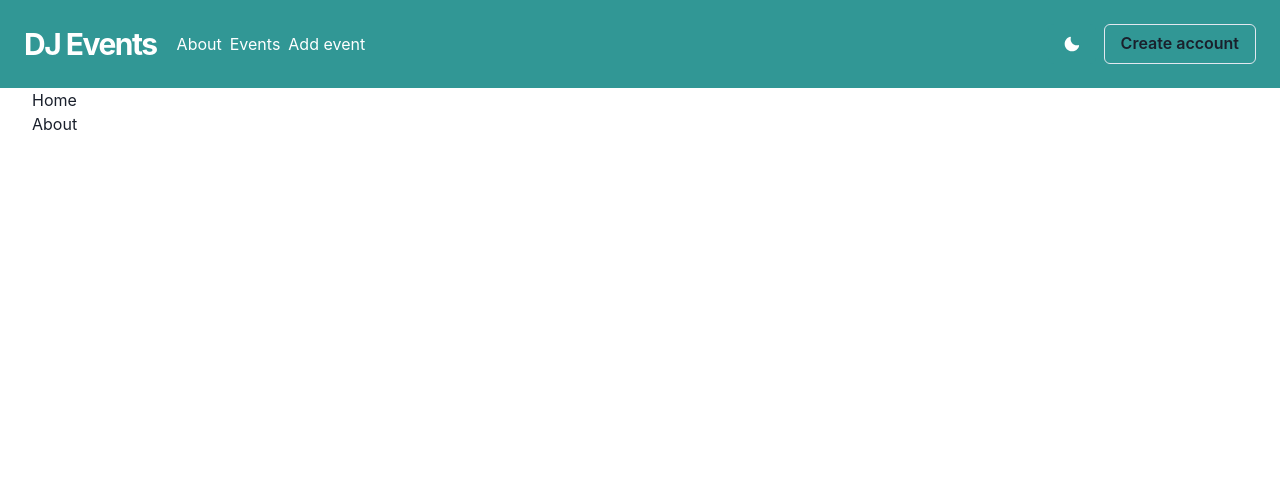
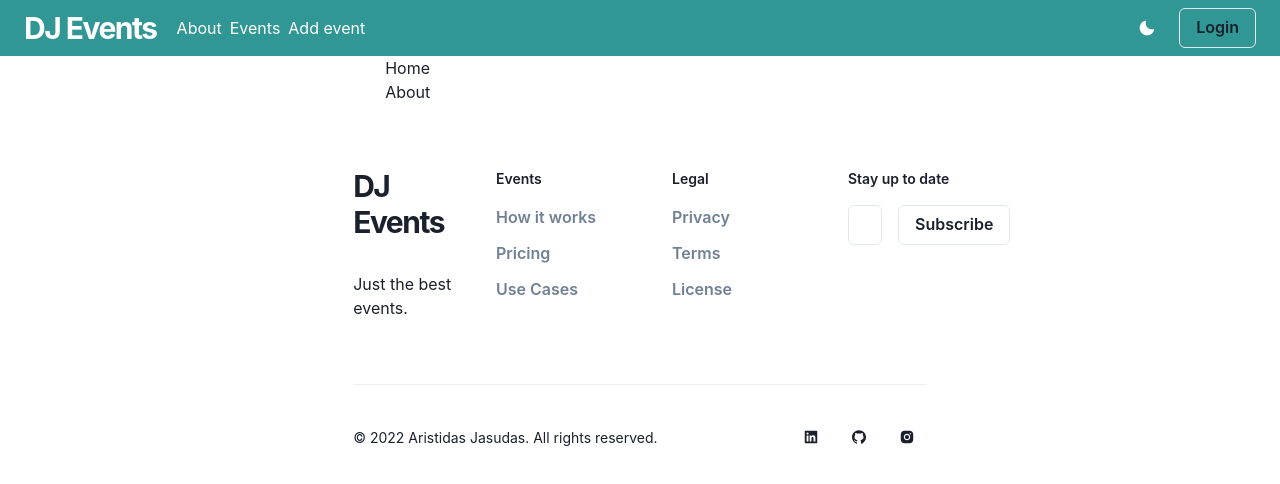
Before and after one commit to st-182/dj-events-frontend, a Next.js app: page / in a window 1280 px wide. Shown: the top 484 px of the page. Built offline with nearby package versions, Linux system fonts and the light colour scheme.

Commit message:
icons added

```diff
--- a/components/Footer.tsx
+++ b/components/Footer.tsx
@@ -1,5 +1,17 @@
-import { Container, Stack } from "@chakra-ui/react";
 import React from "react";
+import {
+  Button,
+  ButtonGroup,
+  Container,
+  Divider,
+  IconButton,
+  Input,
+  Stack,
+  Text
+} from "@chakra-ui/react";
+import Logo from "./Logo";
+import { AiFillLinkedin, AiFillGithub, AiFillInstagram } from "react-icons/ai";
+import Link from "next/link";
 
 export default function Footer() {
   return (
@@ -12,7 +24,7 @@ export default function Footer() {
       >
         <Stack spacing={{ base: "6", md: "8" }} align="start">
           <Logo />
-          <Text color="muted">Create beautiful websites remarkably fast.</Text>
+          <Text color="muted">Just the best events. </Text>
         </Stack>
         <Stack
           direction={{ base: "column-reverse", md: "column", lg: "row" }}
@@ -21,12 +33,18 @@ export default function Footer() {
           <Stack direction="row" spacing="8">
             <Stack spacing="4" minW="36" flex="1">
               <Text fontSize="sm" fontWeight="semibold" color="subtle">
-                Product
+                Events
               </Text>
               <Stack spacing="3" shouldWrapChildren>
-                <Button variant="link">How it works</Button>
-                <Button variant="link">Pricing</Button>
-                <Button variant="link">Use Cases</Button>
+                <Link href="/">
+                  <Button variant="link">How it works</Button>
+                </Link>
+                <Link href="/">
+                  <Button variant="link">Pricing</Button>
+                </Link>
+                <Link href="/">
+                  <Button variant="link">Use Cases</Button>
+                </Link>
               </Stack>
             </Stack>
             <Stack spacing="4" minW="36" flex="1">
@@ -50,7 +68,7 @@ export default function Footer() {
               maxW={{ lg: "360px" }}
             >
               <Input placeholder="Enter your email" type="email" required />
-              <Button variant="primary" type="submit" flexShrink={0}>
+              <Button variant="outline" type="submit" flexShrink={0}>
                 Subscribe
               </Button>
             </Stack>
@@ -66,7 +84,7 @@ export default function Footer() {
         align="center"
       >
         <Text fontSize="sm" color="subtle">
-          &copy; {new Date().getFullYear()} Chakra UI Pro, Inc. All rights
+          &copy; {new Date().getFullYear()} Aristidas Jasudas. All rights
           reserved.
         </Text>
         <ButtonGroup variant="ghost">
@@ -74,19 +92,19 @@ export default function Footer() {
             as="a"
             href="#"
             aria-label="LinkedIn"
-            icon={<FaLinkedin fontSize="1.25rem" />}
+            icon={<AiFillLinkedin />}
           />
           <IconButton
             as="a"
             href="#"
             aria-label="GitHub"
-            icon={<FaGithub fontSize="1.25rem" />}
+            icon={<AiFillGithub />}
           />
           <IconButton
             as="a"
             href="#"
             aria-label="Twitter"
-            icon={<FaTwitter fontSize="1.25rem" />}
+            icon={<AiFillInstagram />}
           />
         </ButtonGroup>
       </Stack>
--- a/components/Header.tsx
+++ b/components/Header.tsx
@@ -27,10 +27,13 @@ export default function Header(props: any) {
       align="center"
       justify="space-between"
       wrap="wrap"
-      padding={6}
+      px={6}
+      py={2}
       bg="teal.500"
       color="white"
       {...props}
+      position={"sticky"}
+      top={0}
     >
       <Flex align="center" mr={5}>
         <Link href="/">
@@ -76,7 +79,7 @@ export default function Header(props: any) {
           _hover={{ bg: "teal.700", borderColor: "teal.700" }}
           onClick={handleCreateAccount}
         >
-          Create account
+          Login
         </Button>
       </Flex>
     </Flex>
--- a/components/Layout.tsx
+++ b/components/Layout.tsx
@@ -1,6 +1,8 @@
+import { Container } from "@chakra-ui/react";
 import Head from "next/head";
 import React from "react";
 import { LayoutInterface } from "../interfaces";
+import Footer from "./Footer";
 import Header from "./Header";
 
 export default function Layout({
@@ -10,15 +12,16 @@ export default function Layout({
   children
 }: LayoutInterface) {
   return (
-    <div>
+    <>
       <Head>
         <title>{title}</title>
         <meta name="description" content={description} />
         <meta name="keywords" content={keywords} />
       </Head>
       <Header />
-      <main>{children}</main>
-    </div>
+      <Container as="main">{children}</Container>
+      <Footer />
+    </>
   );
 }
 
--- a/package.json
+++ b/package.json
@@ -17,7 +17,8 @@
     "framer-motion": "^6.3.4",
     "next": "12.1.6",
     "react": "18.1.0",
-    "react-dom": "18.1.0"
+    "react-dom": "18.1.0",
+    "react-icons": "^4.4.0"
   },
   "devDependencies": {
     "@types/node": "^17.0.36",
```
Also changed, not shown: components/Logo.tsx (+4 -4 lines), 1 other file (tests, documents, lock files or other folders).
